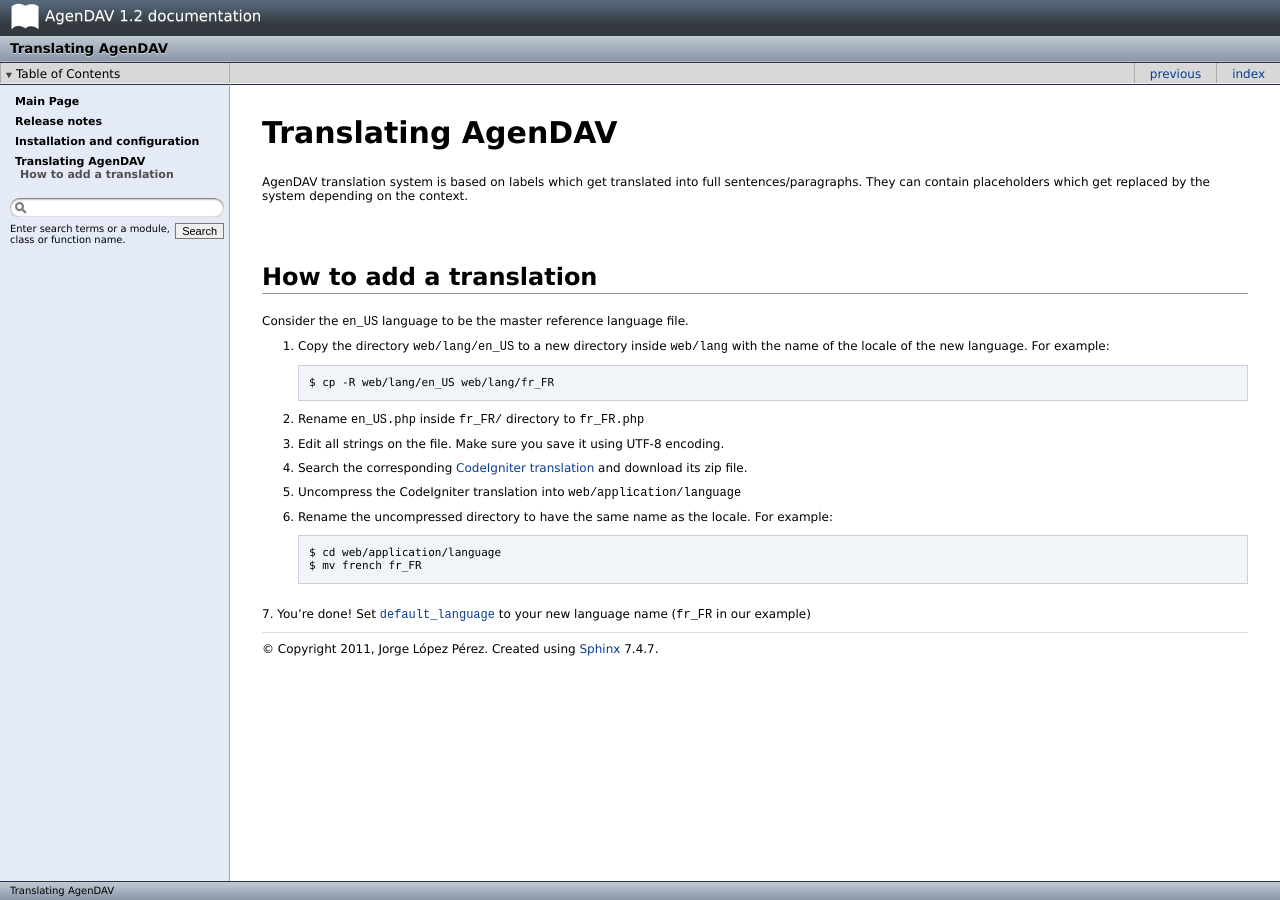
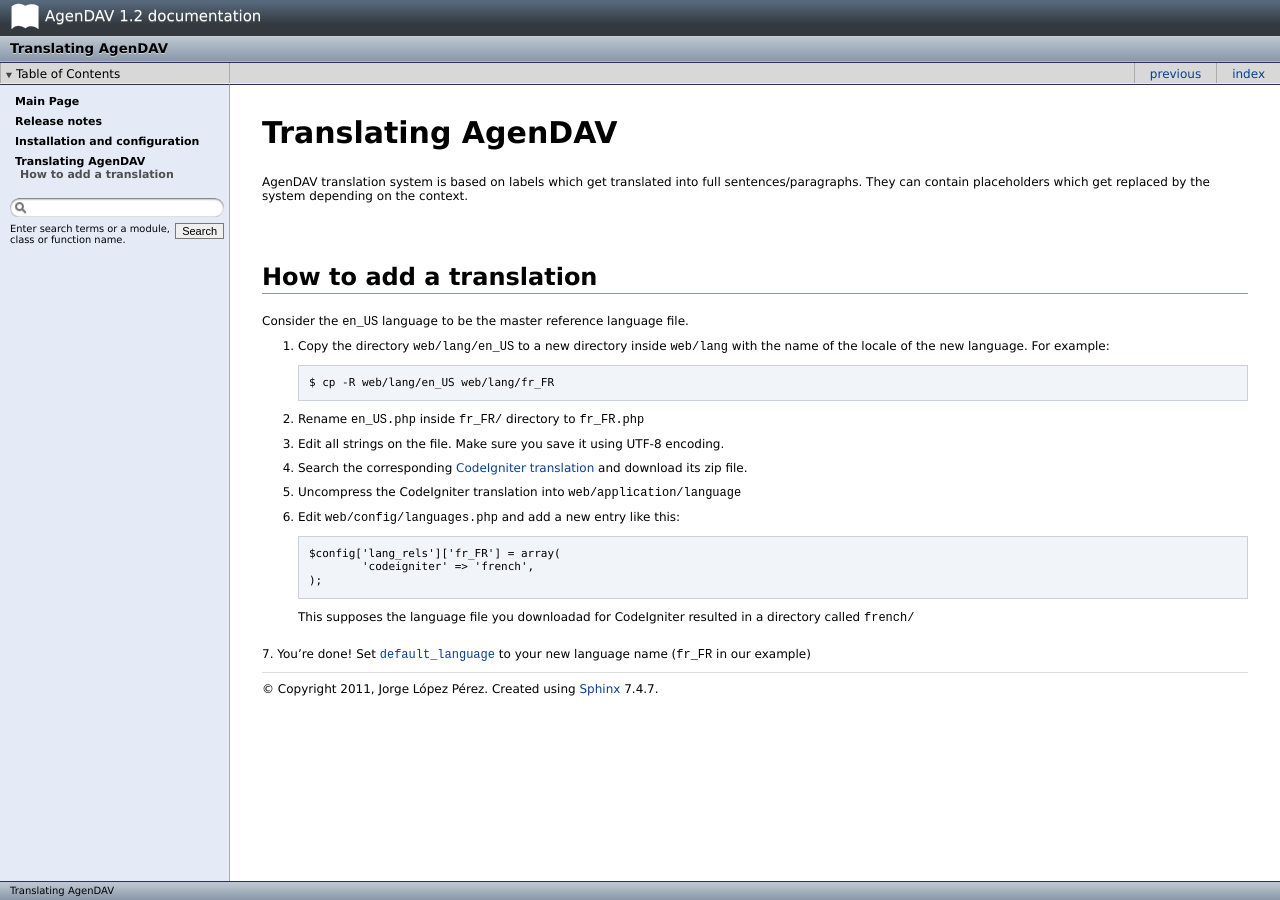
Before and after one commit to birdrock00/caldaver, a Sphinx documentation site: the page built from doc/source/translations.rst, in a window 1280 px wide. Built offline with Sphinx 7.4.7, drawn with Linux system fonts in a browser that asks for light colours.

Commit message:
Update documentation about translations

```diff
--- a/doc/source/translations.rst
+++ b/doc/source/translations.rst
@@ -24,10 +24,14 @@
 
 5. Uncompress the CodeIgniter translation into ``web/application/language``
 
-6. Rename the uncompressed directory to have the same name as the locale.  For example::
+6. Edit ``web/config/languages.php`` and add a new entry like this::
 
-   $ cd web/application/language
-   $ mv french fr_FR
+    $config['lang_rels']['fr_FR'] = array(
+            'codeigniter' => 'french',
+    );
+
+   This supposes the language file you downloadad for CodeIgniter resulted
+   in a directory called ``french/``
 
 7. You're done! Set :confval:`default_language` to your new language name
 (``fr_FR`` in our example)
```
